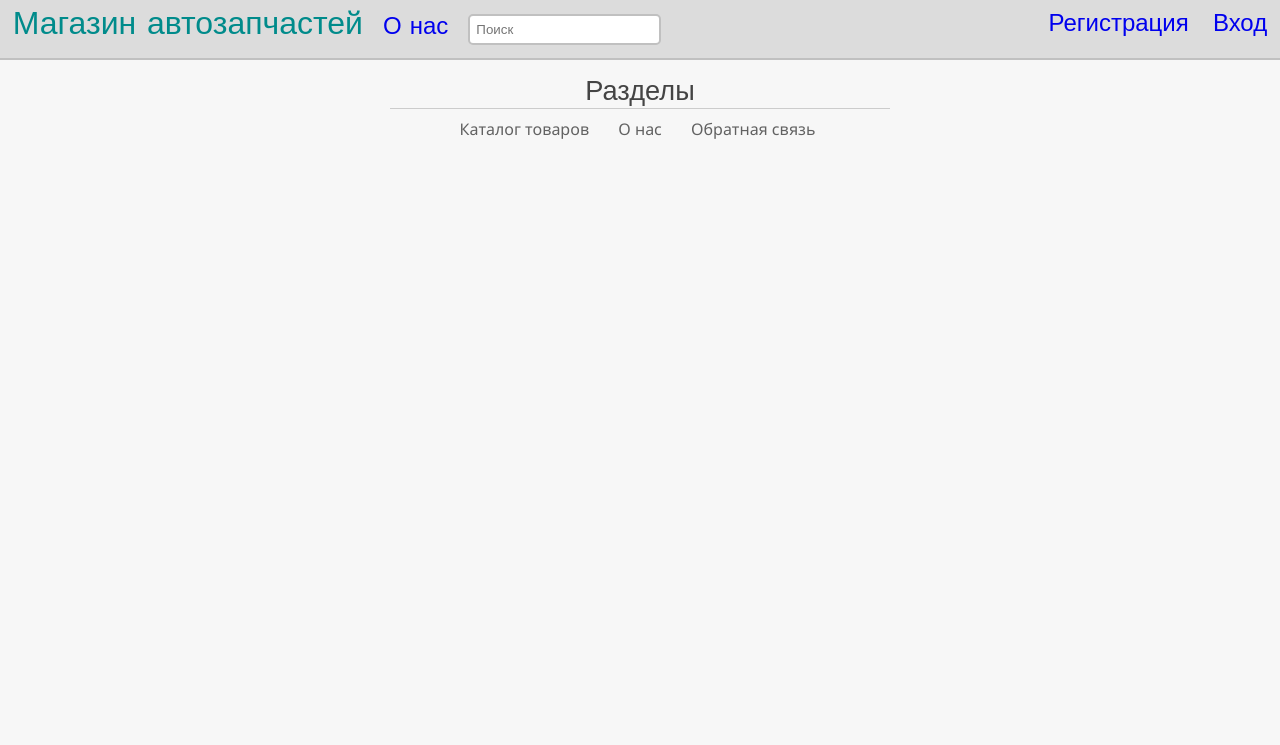
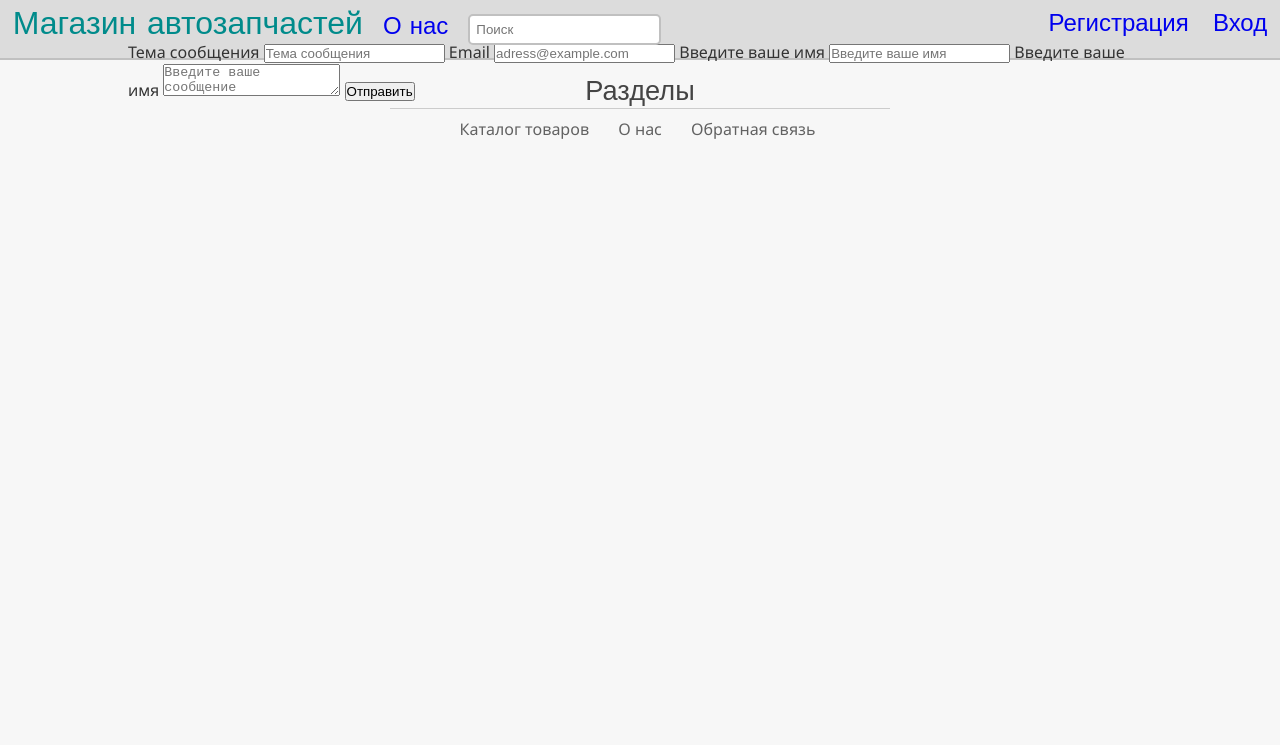
Before and after one commit to Roma-uuu/my-site, a plain HTML site: page feedback.html in a window 1280 px wide. Shown: the top 745 px of the page. Drawn offline with Linux system fonts and the light colour scheme.

Commit message:
Update feedback.html

```diff
--- a/feedback.html
+++ b/feedback.html
@@ -4,7 +4,7 @@
     <meta http-equiv="Content-Type" content="text/html; charset=UTF-8" />
     <meta name="keywords" content="website, online, shop" />
     <meta name="description" content="Это интернет магазин" />
-    <title>Интернет магазин автозапчастей</title>
+    <title>Обратная связь</title>
     <link href="style.css" rel="stylesheet" type="text/css" />
     <link href="favicon.ico" rel="shortcut icon" type=image/x-icon" />
 </head>
@@ -26,7 +26,15 @@
 <div id="wrapper">
     <div id="articles">
         <form action="" method="post" class="form">
-
+            <label for="subject">Тема сообщения</label>
+            <input type="text" id="subject" name="subject" placeholder="Тема сообщения" />
+            <label for="email">Email</label>
+            <input type="email" id="email" name="email" placeholder="adress@example.com" />
+            <label for="name">Введите ваше имя</label>
+            <input type="text" id="name" name="name" placeholder="Введите ваше имя" />
+            <label for="message">Введите ваше имя</label>
+            <textarea placeholder="Введите ваше сообщение" id="message" name="message"></textarea>
+            <input type="submit" value="Отправить" id="send" name="send" />
         </form>
     </div>
     </div>
```
